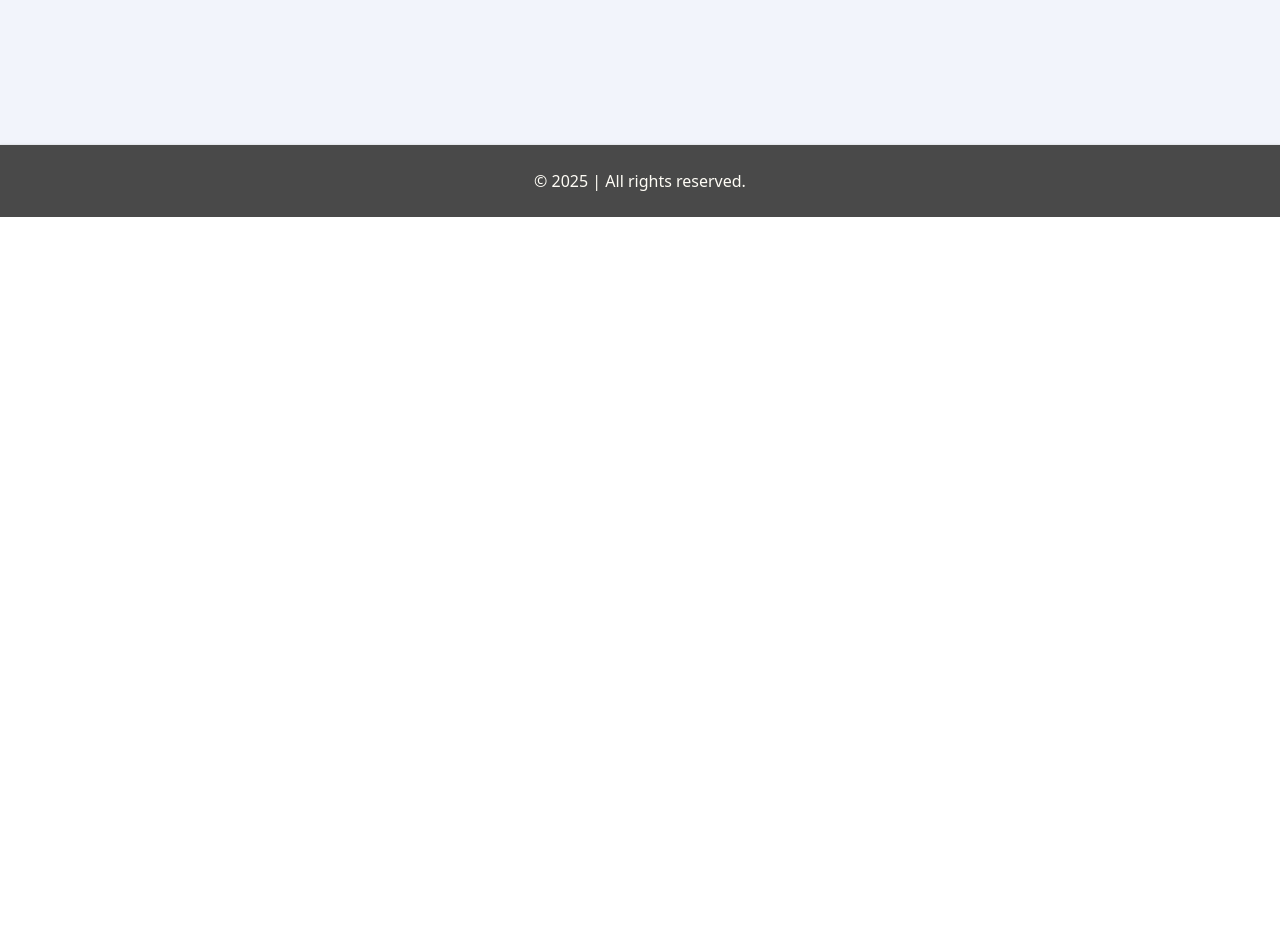
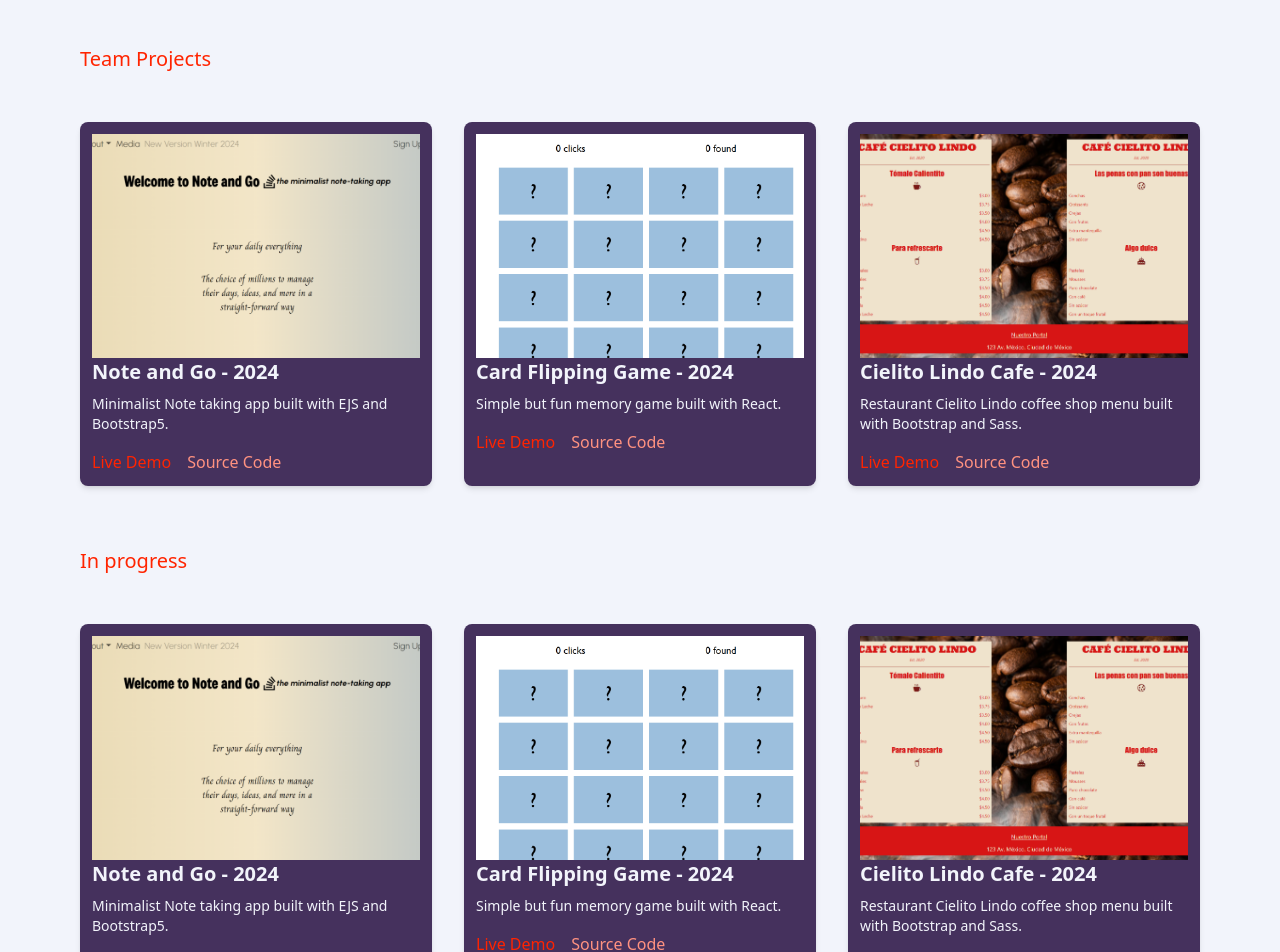
Before and after one commit to MajitoBrinkitos/final-portoflio, a Next.js app: page /portfolio in a window 1280 px wide. Shown: the part 1000-1952 px from the top of the page. Before the commit the page ends 1217 px from the top, so only its background shows below. Built offline with nearby package versions, Linux system fonts and the light colour scheme; a web font is replaced by a local one.

Commit message:
portfolio in progress

```diff
--- a/src/app/portfolio/page.tsx
+++ b/src/app/portfolio/page.tsx
@@ -96,6 +96,69 @@ function Portfolio(){
                 </div>
                 ))}
             </div>
+
+            {/*------Team Projects */}
+
+            <div className="max-w-screen-xl text-start mb-12 pt-[60px]">
+                <span className="text-[20px] text-[#ff2400] font-[Lexend Deca]">Team Projects</span>
+            </div>
+
+            <div className="grid gap-8 grid-cols-1 sm:grid-cols-2 lg:grid-cols-3">
+                {projects.map((project, index) => (
+                <div key={index} className="bg-[#45315d] rounded-lg shadow-md overflow-hidden hover:shadow-violet-900 transition-shadow duration-300 p-3">
+                    <Image
+                    src={project.image}
+                    alt={project.title}
+                    width={600}
+                    height={400}
+                    className="w-full h-56 object-cover"
+                    />
+                    <div>
+                    <h3 className="text-xl rounded-5 font-semibold text-[#f2f4fb] mb-2">{project.title} - {project.year}</h3>
+                    <p className="text-[#f2f4fb] text-sm mb-4">{project.description}</p>
+                    <div className="flex gap-4">
+                        <a href={project.demo} target="_blank" rel="noopener noreferrer" className="text-[#ff2400] hover:underline">
+                        Live Demo
+                        </a>
+                        <a href={project.code} target="_blank" rel="noopener noreferrer" className="text-[#ff9280] hover:underline">
+                        Source Code
+                        </a>
+                    </div>
+                    </div>
+                </div>
+                ))}
+            </div>
+
+            {/*----What's next*/}
+            <div className="max-w-screen-xl text-start mb-12 pt-[60px]">
+                <span className="text-[20px] text-[#ff2400] font-[Lexend Deca]">In progress</span>
+            </div>
+
+                        <div className="grid gap-8 grid-cols-1 sm:grid-cols-2 lg:grid-cols-3">
+                {projects.map((project, index) => (
+                <div key={index} className="bg-[#45315d] rounded-lg shadow-md overflow-hidden hover:shadow-violet-900 transition-shadow duration-300 p-3">
+                    <Image
+                    src={project.image}
+                    alt={project.title}
+                    width={600}
+                    height={400}
+                    className="w-full h-56 object-cover"
+                    />
+                    <div>
+                    <h3 className="text-xl rounded-5 font-semibold text-[#f2f4fb] mb-2">{project.title} - {project.year}</h3>
+                    <p className="text-[#f2f4fb] text-sm mb-4">{project.description}</p>
+                    <div className="flex gap-4">
+                        <a href={project.demo} target="_blank" rel="noopener noreferrer" className="text-[#ff2400] hover:underline">
+                        Live Demo
+                        </a>
+                        <a href={project.code} target="_blank" rel="noopener noreferrer" className="text-[#ff9280] hover:underline">
+                        Source Code
+                        </a>
+                    </div>
+                    </div>
+                </div>
+                ))}
+            </div>
         </div>
         </>
     );
```
